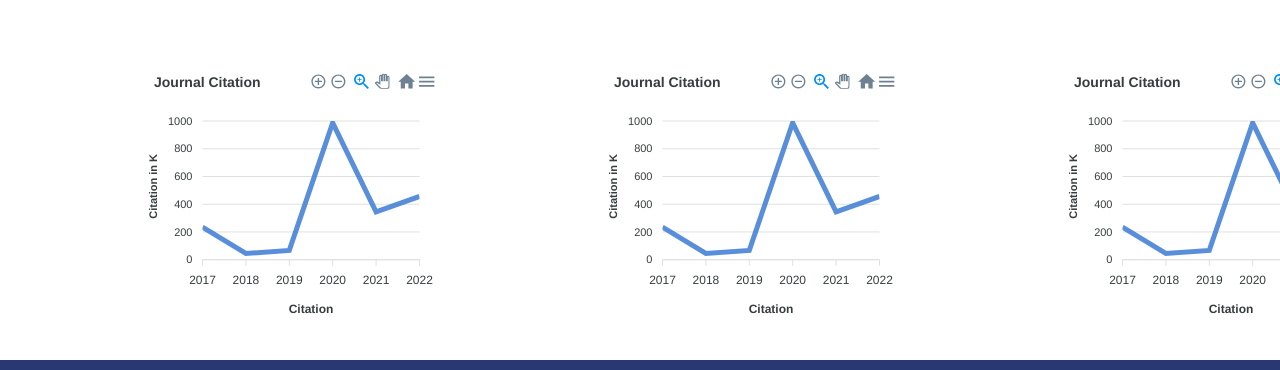
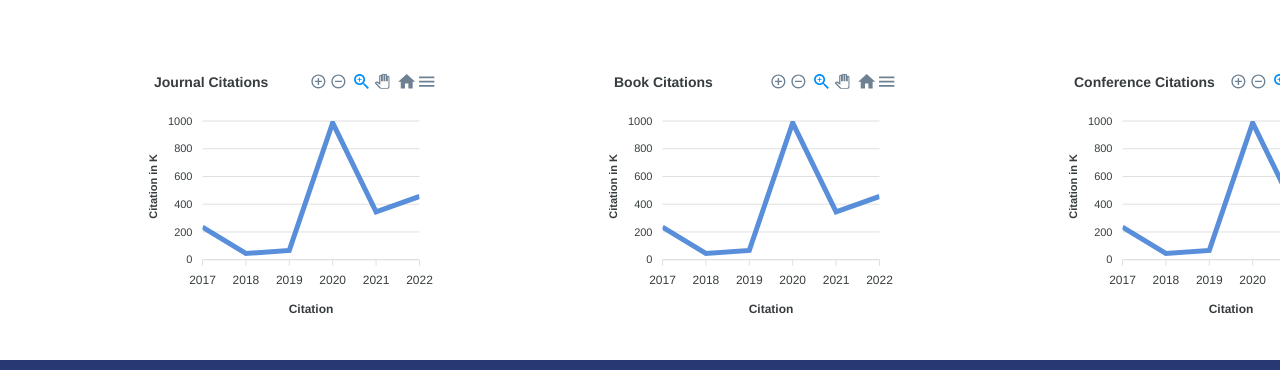
Before and after one commit to Gooner1886/systems-scet-portal, a React (Create React App) app: page / in a window 1280 px wide. Shown: the part 3752-4122 px from the top of the page. Built offline with nearby package versions, Linux system fonts and the light colour scheme.

Commit message:
handling props in graphs

```diff
--- a/src/Pages/LandingPage.js
+++ b/src/Pages/LandingPage.js
@@ -1,4 +1,4 @@
-import React from "react";
+import React, { useState } from "react";
 import Footer from "../components/views/Footer";
 import Navbar from "../components/views/Navbar/Navbar";
 import CarouselBar from "../components/views/CarouselBar";
@@ -12,6 +12,12 @@ import AwardsLanding from "../components/views/Card/AwardsLanding";
 import ResearchLanding from "../components/views/Card/ResearchLanding";
 
 const LandingPage = () => {
+  const chartData = [6578, 6787, 3245, 9876, 2324, 5123, 2435]
+  const [data,setData] = useState(chartData)
+
+  const [jc,setJc] = useState([234,45,67,987,345,456])
+  const [bc,setBc] = useState([234,45,67,987,345,456])
+  const [cc,setCc] = useState([234,45,67,987,345,456])
   return (
     <>
       <Navbar />
@@ -129,17 +135,26 @@ const LandingPage = () => {
           </div>
         </div>
 
-        <BarChart heading='Total Citations by type' subHeading='Citaions since 2017' bottomHeader='Citations'/>
+        <BarChart data={data} heading='Total Citations by type' subHeading='Citaions since 2017' bottomHeader='Citations'/>
 
         <div className="lgraph">
           <div style={{ paddingRight: "3rem" }}>
-            <LineChart />
+            <LineChart
+              data={jc}
+              title='Journal Citations'
+             />
           </div>
           <div style={{ paddingRight: "3rem" }}>
-            <LineChart />
+            <LineChart
+              data={bc}
+              title='Book Citations'
+             />
           </div>
           <div style={{ paddingRight: "3rem" }}>
-            <LineChart />
+            <LineChart
+              data={cc}
+              title='Conference Citations'
+             />
           </div>
         </div>
       </div>
--- a/src/components/views/Card/Grant.js
+++ b/src/components/views/Card/Grant.js
@@ -1,10 +1,12 @@
-import React from "react";
+import React, { useState } from "react";
 import BarChart from "../Chart/BarChart";
 import Button from "@mui/material/Button";
 
 import "./Grant.css";
 
 const Grant = () => {
+  const chartData = [6578, 6787, 3245, 9876, 2324, 5123, 2435]
+  const [data,setData] = useState(chartData)
   return (
     <>
       <div className="container">
@@ -25,6 +27,7 @@ const Grant = () => {
         </Button>
         <div style={{padding:'1vw', width:'55vw',height:'30vw',marginTop:'2vw',marginLeft:'15vw',marginBottom:'10vw'}}>
         <BarChart
+          data = {data}
           heading="Grants and other revenue generation"
           subHeading="Grants since 2017"
           bottomHeader="Grants"
--- a/src/components/views/Card/Patent.js
+++ b/src/components/views/Card/Patent.js
@@ -1,7 +1,9 @@
-import React from "react";
+import React, {useState} from "react";
 import BarChart from "../Chart/BarChart";
 import Button from "@mui/material/Button";
 const Patent = () => {
+  const chartData = [6578, 6787, 3245, 9876, 2324, 5123, 2435]
+  const [data,setData] = useState(chartData)
   return (
     <>
       <div>
@@ -22,6 +24,7 @@ const Patent = () => {
         </Button>
         <div style={{padding:'1vw', width:'55vw',height:'30vw',marginTop:'2vw',marginLeft:'15vw',marginBottom:'10vw'}}>
         <BarChart
+          data={data}
           heading="Total Patents"
           subHeading="Patents since 2017"
           bottomHeader="Patents"
--- a/src/components/views/Card/Publication.js
+++ b/src/components/views/Card/Publication.js
@@ -1,8 +1,12 @@
-import React from "react";
+import React,{useState} from "react";
 import GroupedBarChart from "../Chart/GroupedBarChart";
 import Button from "@mui/material/Button";
 
 const Publication = () => {
+  const chartData1 = [6578, 6787, 3245, 9876, 2324, 5123, 2435]
+  const [data1,setData1] = useState(chartData1)
+  const chartData2 = [657, 678, 324, 987, 232, 512, 243]
+  const [data2,setData2] = useState(chartData2)
   return (
     <>
       <div>
@@ -30,7 +34,10 @@ const Publication = () => {
             marginLeft: "15vw",
           }}
         >
-          <GroupedBarChart />
+          <GroupedBarChart
+            data1 = {data1}
+            data2 = {data2}
+           />
         </div>
       </div>
     </>
--- a/src/components/views/Card/Research.js
+++ b/src/components/views/Card/Research.js
@@ -1,8 +1,9 @@
-import React from "react";
+import React,{useState} from "react";
 import Button from "@mui/material/Button";
 import PieChart from "../Chart/PieChart";
 
 const Research = () => {
+  const [data, setData] = useState([23, 11, 54, 72, 12])
   return (
     <>
       <div>
@@ -22,7 +23,9 @@ const Research = () => {
           Add Project
         </Button>
         <div style={{padding:'1vw', width:'35vw',marginLeft:'27vw',marginTop:'2vw'}}>
-        <PieChart />
+        <PieChart
+        data={data}
+         />
         </div>
       </div>
     </>
--- a/src/components/views/Chart/BarChart.js
+++ b/src/components/views/Chart/BarChart.js
@@ -2,10 +2,12 @@ import React, { useState } from "react";
 import Chart from "react-apexcharts";
 
 function BarChart(props) {
+  console.log(props)
   const seriesArray = [
     {
       name:`${props.bottomHeader}`,
-      data:[6578, 6787, 3245, 9876, 2324, 5123, 2435]
+      // data:[6578, 6787, 3245, 9876, 2324, 5123, 2435]
+      data:props.data
     }
   ]
   const [series, setSeries] = useState(seriesArray)
--- a/src/components/views/Chart/GroupedBarChart.js
+++ b/src/components/views/Chart/GroupedBarChart.js
@@ -1,15 +1,15 @@
 import React, { useState } from "react";
 import Chart from "react-apexcharts";
 
-function GroupedBarChart() {
+function GroupedBarChart(props) {
   const seriesArray = [
     {
       name: "A",
-      data: [6578, 6787, 3245, 9876, 2324, 5123, 2435],
+      data: props.data1,
     },
     {
         name: "B",
-        data: [657, 678, 324, 987, 232, 512, 243],
+        data: props.data2,
     },
   ]
   const [series, setSeries] = useState(seriesArray)
--- a/src/components/views/Chart/LineChart.js
+++ b/src/components/views/Chart/LineChart.js
@@ -1,19 +1,19 @@
 import React,{useState} from 'react';
 import Chart from 'react-apexcharts';
-function LineChart()
+function LineChart(props)
 {
     const[series, setSeries]= useState(
         [
             {
                 name:"Citations",
-                data:[234,45,67,987,345,456]
+                data:props.data
             }
         ]
     );
 
     const[option, setOption]= useState(
         {
-            title:{ text:"Journal Citation"},
+            title:{ text:`${props.title}`},
             xaxis:{
                 title:{text:"Citation"},
                 categories:['2017','2018','2019','2020','2021','2022','Jul','Aug','Sep','Oct','Nov','Dec']
--- a/src/components/views/Chart/PieChart.js
+++ b/src/components/views/Chart/PieChart.js
@@ -1,7 +1,7 @@
 // import React ,{ useState, useEffect} from "react";
 import React, { useState } from "react";
 import  Chart  from "react-apexcharts";
-function PieChart()
+function PieChart(props)
 {
 //    const [stdudentSubject, setStudentsubject]= useState([]);
 //    const [studentMarks, setStudentMarks]= useState([]);
@@ -25,7 +25,7 @@ function PieChart()
 //     getStudentdata();
 
 //    },[]);
-    const [series,setSeries] = useState([23, 11, 54, 72, 12])
+    const [series,setSeries] = useState(props.data)
     const [option, setOption] = useState({
         colors:["#357cd2","#e56590","#00bdae","#404041"],
         labels:["A","B","C","D","E"]
```
